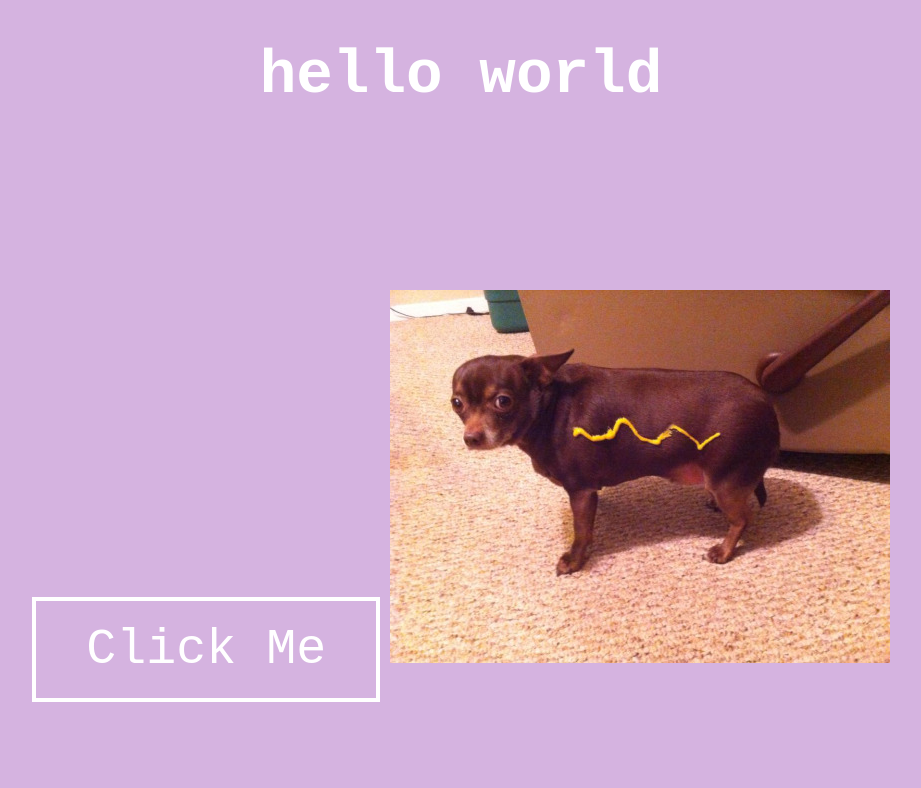
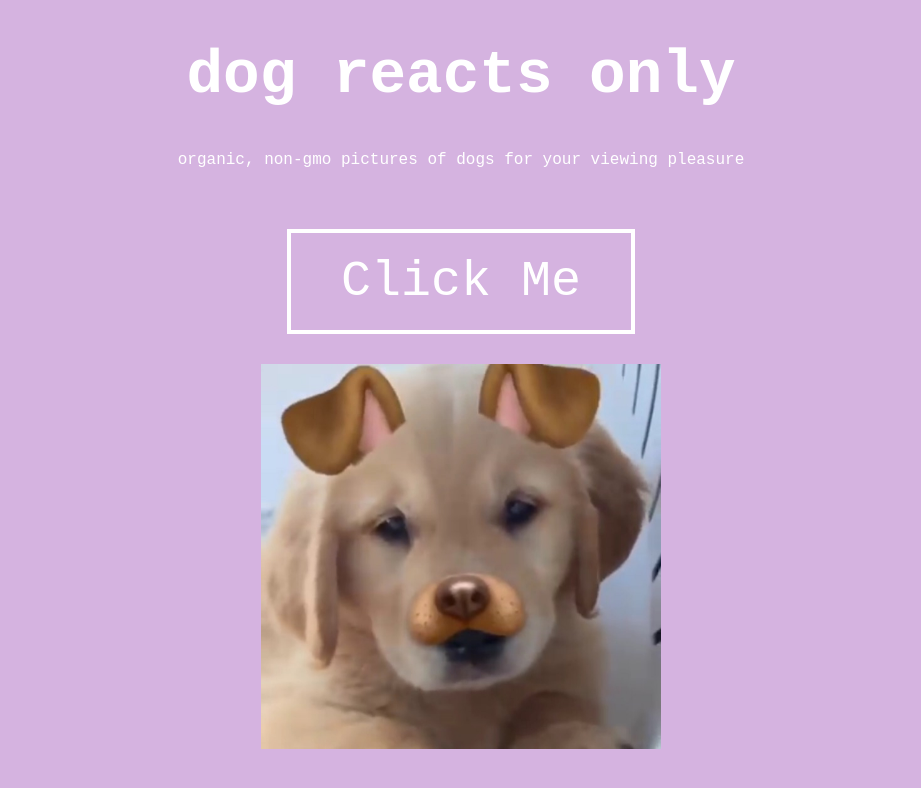
Before and after one commit to allisonlu/timgymreacts, a plain HTML site: page index.html in a window 1280 px wide. Both pictures are taken after a click on the element "Click Me". Shown: the whole page, without its empty margins (179-1100 px from the left). Drawn offline with nearby package versions, Linux system fonts and the light colour scheme.

Commit message:
better button, added pix

```diff
--- a/index.html
+++ b/index.html
@@ -1,19 +1,24 @@
 <!doctype html>
 <html>
 <head>
-<title>TIM'S GYM REACTS ONLY</title>
+<title>currently DOG REACTS ONLY</title>
 <link rel="stylesheet" href="style.css" type="text/css" />
 <script type="text/javascript" src="https://ajax.googleapis.com/ajax/libs/jquery/3.2.1/jquery.min.js"></script>
 <script type="text/javascript" src="script.js"></script>
 </head>
 
 <body>
-  <h1>hello world</h1>
+  <h1>dog reacts only</h1>
 
   <div class="container">
 
+    <p>organic, non-gmo pictures of dogs for your viewing pleasure</p>
+
     <div class="image-button">
       <button>Click Me</button>
+    </div>
+
+    <div class="dog-image">
     </div>
 
   </div>
--- a/script.js
+++ b/script.js
@@ -2,19 +2,13 @@
 TODO:
  - generate new image every time button is clicked
  - random coordinates
+ - getting random number twice
 */
 
 $(document).ready(function() {
 
-  var random_doge = randomImage(loadImages());
-  console.log("random dog: " + random_doge);
-
-  var img = document.createElement("img");
-  img.setAttribute('src', random_doge);
-  $(img).addClass("dog-image");
-
   $('.image-button').click(function() {
-    $(this).append(img);
+    getDog();
   });
 
 });
@@ -24,8 +18,9 @@
 function loadImages() {
   var images = new Array();
 
-  for (var i=1; i<=4; i++) {
-    images.push("img/dog0"+(i)+".jpg");
+  // make upper bound dynamic
+  for (var i=2; i<=10; i++) {
+    images.push("img/dog-"+(i)+".jpg");
   }
 
   return images;
@@ -38,3 +33,9 @@
 function randomImage(a) {
   return a[Math.floor(Math.random()*(a.length))];
 }
+
+function getDog() {
+    var random_doge = randomImage(loadImages());
+    console.log("random dog: " + random_doge);
+    $('.dog-image').html("<img src='" + random_doge + "'>");
+}
--- a/style.css
+++ b/style.css
@@ -10,7 +10,7 @@
 }
 
 .image-button {
-  margin-top: 150px;
+  margin-top: 60px;
 }
 
 .image-button button {
@@ -33,3 +33,7 @@
 .dog-image {
   margin-top: 30px;
 }
+
+.dog-image img {
+  width: 400px;
+}
```
Also changed, not shown: img/dog-10.jpg (added), img/dog-11.jpg (added), img/dog-12.jpg (added), img/dog-13.jpg (added), img/dog-2.jpg (renamed from img/dog02.jpg), img/dog-3.jpg (renamed from img/dog03.jpg), img/dog-4.jpg (renamed from img/dog04.jpg), img/dog-5.jpg (added), img/dog-6.jpg (added), img/dog-7.jpg (added), img/dog-8.jpg (added), img/dog-9.jpg (added).
